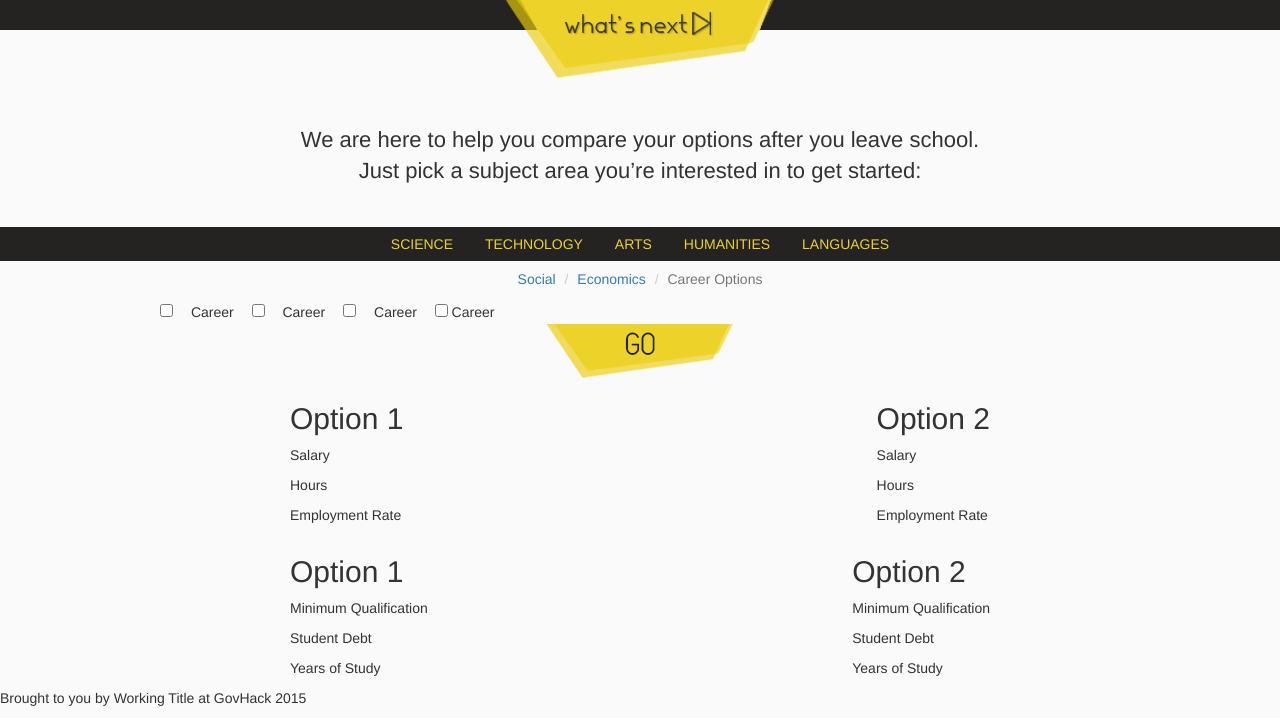
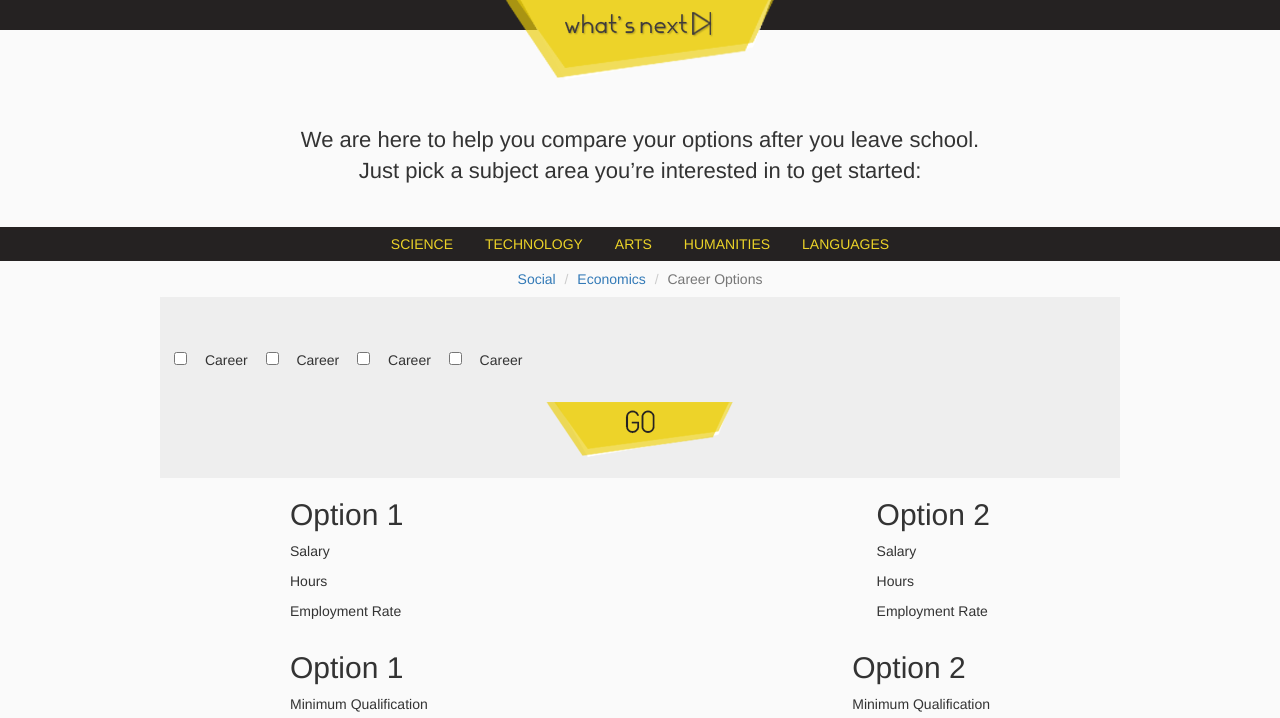
Before and after one commit to working-title/whats-next, a Django app: page / in a window 1280 px wide. Shown: the top 718 px of the page. Run offline with Django 3.2, Linux system fonts and the light colour scheme; parts of the project's set-up code (start-up, migrations or seed data) failed here and were passed over; some libraries are stand-ins or nearby versions.

Commit message:
Update careers jumbotron

```diff
--- a/pathways/static/pathways/css/main.css
+++ b/pathways/static/pathways/css/main.css
@@ -84,17 +84,10 @@
 
 }
 
-.careers form input:first-child {
-	margin-left: 0;
-	padding-left: 0;
-}
-
-.careers form input:last-child {
-	margin-right: 0;
-}
-
 .go-button {
 	text-align: center;
+	margin-top: 30px;
+	margin-bottom: -30px;
 }
 
 /*========WORK COMPARISON==========*/
--- a/pathways/templates/pathways/index.html
+++ b/pathways/templates/pathways/index.html
@@ -28,7 +28,7 @@
 		  <li class="active">Career Options</li>
 		</ol>
 
-		<div class="text careers">
+		<div class="text careers jumbotron">
 			<form action="#work-comparison" method="post">
 				<input type="checkbox" name="career-options" value="Career"> Career
 				<input type="checkbox" name="career-options" value="Career"> Career
```
